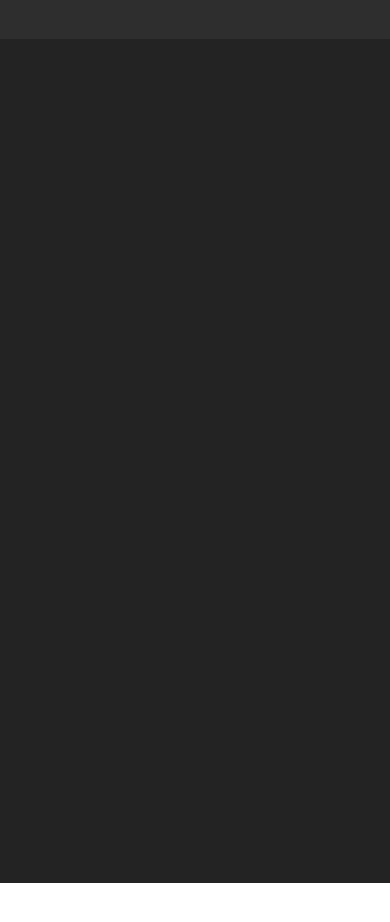
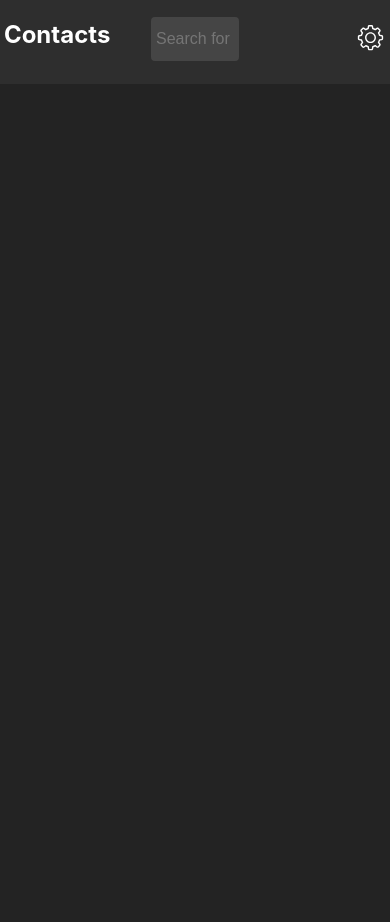
Before and after one commit to Bebo561/Vue-Chat-App, a Vue app in the folder Frontend/: page /Contacts in a window 390 px wide. Shown: the top 922 px of the page. Before the commit the page ends 883 px from the top, so only its background shows below. Built offline with nearby package versions, Linux system fonts and the light colour scheme; sample sign-in values are in the browser's storage.

Commit message:
Modified contacts page to be mobile friendly

```diff
--- a/Frontend/src/components/Contacts.vue
+++ b/Frontend/src/components/Contacts.vue
@@ -153,6 +153,30 @@
     #ContactSearch:focus::placeholder {
       color: rgb(135, 132, 132);
     }
+    @media (max-width: 480px) {
+    #SettingsLogo{
+      height: 15%;
+      width: 10%;
+      margin-top: 3vh;
+    }
+    #SettingsBar{
+      margin-top: 6vh;
+      width: 30%;
+    }
+    #Header-Title{
+      font-size: 1.5rem;
+      top: 0;
+      margin-top: 2vh;
+    }
+    #ContactSearch{
+      top: 0;
+      width: 20%;
+      margin-top: 2vh;
+    }
+    #Contacts{
+      margin-top: 10vh;
+    }
+  }
 </style>
 
 <script lang="ts">
```
